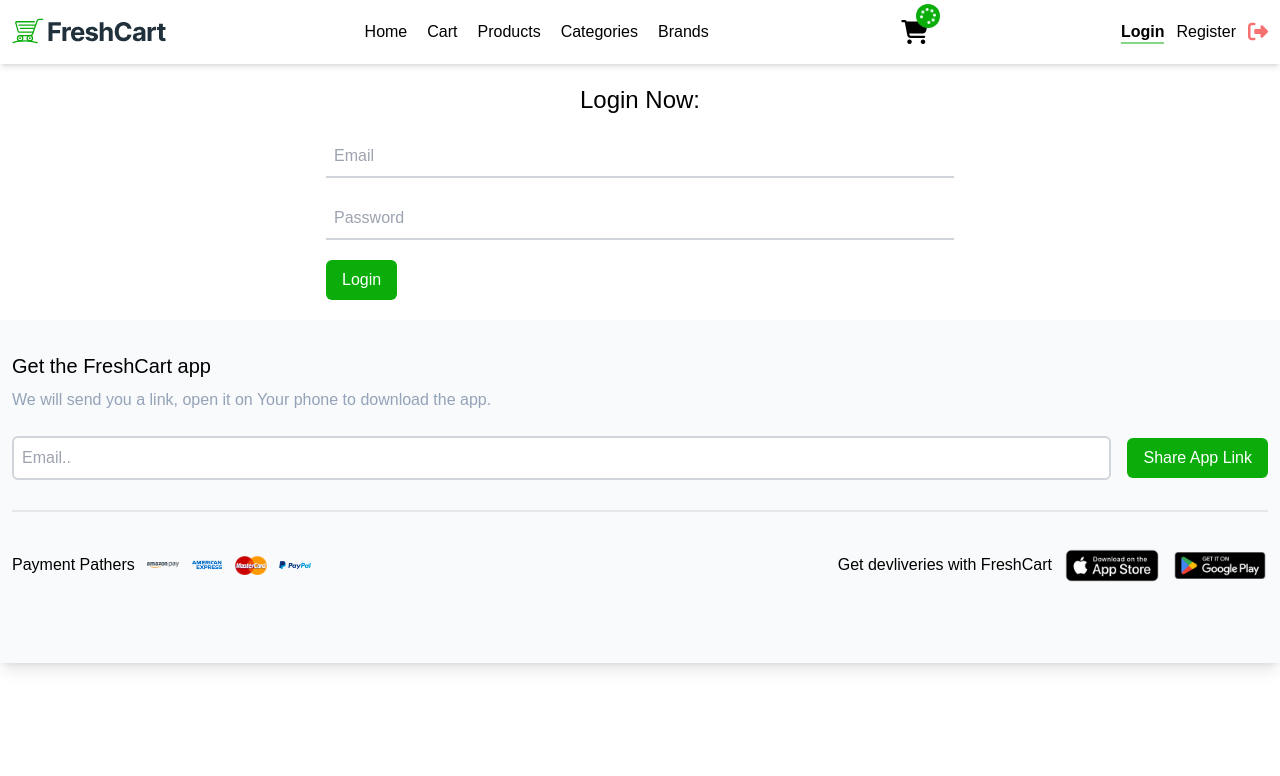
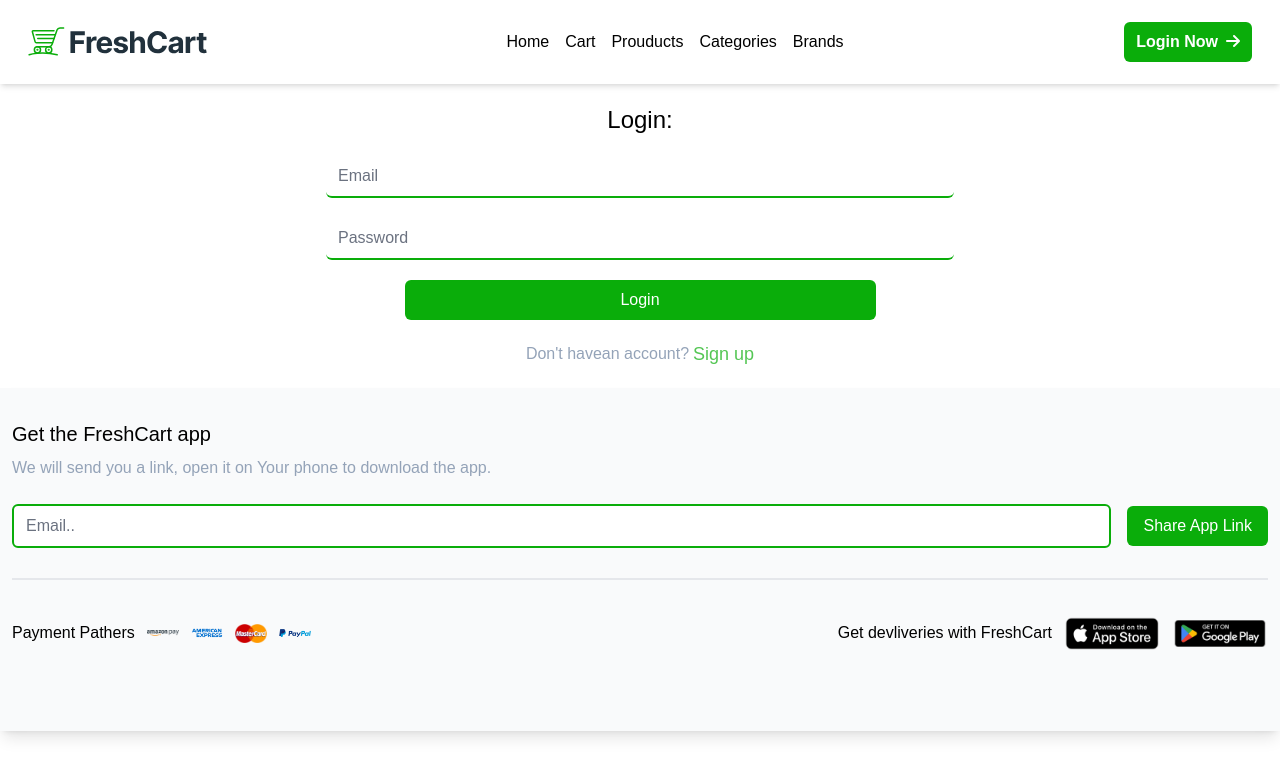
Before and after one commit to elref7i/E-commerce, a React (Vite) app: page /login in a window 1280 px wide. Shown: the top 776 px of the page. Built offline with nearby package versions, Linux system fonts and the light colour scheme; a web font is replaced by a local one.

Commit message:
Navbar Responsive

```diff
--- a/package.json
+++ b/package.json
@@ -13,6 +13,7 @@
     "@fontsource/encode-sans-expanded": "^5.1.0",
     "@fortawesome/fontawesome-free": "^6.7.1",
     "axios": "^1.7.7",
+    "flowbite-react": "^0.10.2",
     "formik": "^2.4.6",
     "hooks": "^0.3.2",
     "react": "^18.3.1",
--- a/src/App.jsx
+++ b/src/App.jsx
@@ -9,7 +9,7 @@ const router = createBrowserRouter([
     path: '/',
     element: <Layout />,
     children: [
-      { path: '/home', element: <Home /> },
+      { index: true, element: <Home /> },
       { path: '/register', element: <Signup /> },
       { path: '/login', element: <Login /> },
     ],
--- a/src/Components/Layout/Layout.jsx
+++ b/src/Components/Layout/Layout.jsx
@@ -1,12 +1,12 @@
-import Navbar from '../Navbar/Navbar';
+import NavbarWebsite from '../Navbar/NavbarWebsite';
 import Footer from '../Footer/Footer';
 import { Outlet } from 'react-router-dom';
 
 export default function Layout() {
   return (
     <>
-      <Navbar />
-      <div className="container py-5 ">
+      <NavbarWebsite />
+      <div className="container py-5">
         <Outlet></Outlet>
       </div>
       <Footer />
--- a/src/Components/Navbar/Navbar.jsx
+++ /dev/null
@@ -1,122 +0,0 @@
-import { Link, NavLink } from 'react-router-dom';
-import freshcCartLogo from '../../assets/images/freshcart-logo.svg';
-export default function Navbar() {
-  return (
-    <>
-      <nav className="py-4 shadow-md">
-        <div className="container flex justify-between ">
-          <Link className="log" to="/">
-            <img src={freshcCartLogo} alt="" className="w-full" />
-          </Link>
-          <ul className="flex items-center gap-5">
-            <li className="">
-              <NavLink
-                to="/home"
-                className={({ isActive }) => {
-                  return `nav-link ${
-                    isActive ? 'before:!w-full font-semibold' : ''
-                  }`;
-                }}
-              >
-                Home
-              </NavLink>
-            </li>
-            <li>
-              <NavLink
-                to="/cart"
-                className={({ isActive }) => {
-                  return `nav-link ${
-                    isActive ? 'before:!w-full font-semibold' : ''
-                  }`;
-                }}
-              >
-                Cart
-              </NavLink>
-            </li>
-            <li>
-              <NavLink
-                to="/products"
-                className={({ isActive }) => {
-                  return `nav-link ${
-                    isActive ? 'before:!w-full font-semibold' : ''
-                  }`;
-                }}
-              >
-                Products
-              </NavLink>
-            </li>
-            <li>
-              <NavLink
-                to="/categories"
-                className={({ isActive }) => {
-                  return `nav-link ${
-                    isActive ? 'before:!w-full font-semibold' : ''
-                  }`;
-                }}
-              >
-                Categories
-              </NavLink>
-            </li>
-            <li>
-              <NavLink
-                to="/brands"
-                className={({ isActive }) => {
-                  return `nav-link ${
-                    isActive ? 'before:!w-full font-semibold' : ''
-                  }`;
-                }}
-              >
-                Brands
-              </NavLink>
-            </li>
-          </ul>
-          <div className="cart relative cursor-pointer ">
-            <i className="fa-solid fa-cart-shopping text-2xl"></i>
-            <div className="cart-counter absolute h-6 w-6 flex items-center  justify-center rounded-full bg-primary-500 top-0 right-0 translate-x-1/2 -translate-y-1/2">
-              <i
-                className="fa-solid fa-spinner text-white h-4 w-4 animate-spin"
-                title="Wait"
-              ></i>
-            </div>
-          </div>
-          <ul className="Links flex gap-3 items-center">
-            <li>
-              <NavLink
-                to="/login"
-                className={({ isActive }) => {
-                  return `nav-link ${
-                    isActive ? 'before:!w-full font-semibold' : ''
-                  }`;
-                }}
-              >
-                Login
-              </NavLink>
-            </li>
-            <li>
-              <NavLink
-                to="/register"
-                className={({ isActive }) => {
-                  return `nav-link ${
-                    isActive ? 'before:!w-full font-semibold' : ''
-                  }`;
-                }}
-              >
-                Register
-              </NavLink>
-            </li>
-            {/*
-             ***Dark Mode
-              <li>
-
-            </li> */}
-            <li>
-              <Link to="/home" className="">
-                <i className="fa-solid fa-right-from-bracket text-xl text-red-400 hover:text-red-600 transition-colors duration-200"></i>
-              </Link>
-            </li>
-          </ul>
-        </div>
-      </nav>
-    </>
-  );
-}
--- /dev/null
+++ b/src/Components/Navbar/NavbarWebsite.jsx
@@ -0,0 +1,101 @@
+// import { Link, NavLink } from 'react-router-dom';
+import { Link, NavLink } from 'react-router-dom';
+import freshcCartLogo from '../../assets/images/freshcart-logo.svg';
+import { Navbar, NavbarCollapse, NavbarToggle } from 'flowbite-react';
+export default function NavbarWebsite() {
+  return (
+    <nav className="shadow-md py-3">
+      <Navbar rounded className="">
+        <Link to="/">
+          <img
+            src={freshcCartLogo}
+            className="mr-3 h-6 sm:h-9"
+            alt="Flowbite React Logo"
+          />
+        </Link>
+        <div className="flex  gap-5 items-center md:order-2 ">
+          {/* <div className="cart relative cursor-pointer  ">
+            <i className="fa-solid fa-cart-shopping text-2xl"></i>
+            <div className="cart-counter absolute h-6 w-6 flex items-center  justify-center rounded-full bg-primary-500 top-0 right-0 translate-x-1/2 -translate-y-1/2">
+              <i
+                className="fa-solid fa-spinner text-white h-4 w-4 animate-spin"
+                title="Wait"
+              ></i>
+            </div>
+          </div> */}
+          <NavLink
+            to="/login"
+            className={({ isActive }) => {
+              return `btn bg-primary-500 hover:bg-primary-600 px-3 py-2 font-semibold  ${
+                isActive ? '' : ''
+              }`;
+            }}
+          >
+            Login Now
+            <span className="ml-2">
+              <i className="fa-solid fa-arrow-right"></i>
+            </span>
+          </NavLink>
+          {/* <Link to="/home" className="">
+              <i className="fa-solid fa-right-from-bracket text-xl text-red-400 hover:text-red-600 transition-colors duration-200"></i>
+            </Link> */}
+          <NavbarToggle className="block lg:hidden" />
+        </div>
+        <NavbarCollapse>
+          <div className=" flex items-center py-3 md:py-0  flex-col md:flex-row gap-4">
+            <NavLink
+              to="/"
+              className={({ isActive }) => {
+                return `nav-link ${
+                  isActive ? 'before:!w-full font-semibold' : ''
+                }`;
+              }}
+            >
+              Home
+            </NavLink>
+            <NavLink
+              to="/cart"
+              className={({ isActive }) => {
+                return `nav-link  ${
+                  isActive ? 'before:!w-full font-semibold' : ''
+                }`;
+              }}
+            >
+              Cart
+            </NavLink>
+            <NavLink
+              to="/prouducts"
+              className={({ isActive }) => {
+                return `nav-link  ${
+                  isActive ? 'before:!w-full font-semibold' : ''
+                }`;
+              }}
+            >
+              Prouducts
+            </NavLink>
+            <NavLink
+              to="/categories"
+              className={({ isActive }) => {
+                return `nav-link  ${
+                  isActive ? 'before:!w-full font-semibold' : ''
+                }`;
+              }}
+            >
+              Categories
+            </NavLink>
+            <NavLink
+              to="/brands"
+              className={({ isActive }) => {
+                return `nav-link  ${
+                  isActive ? 'before:!w-full font-semibold' : ''
+                }`;
+              }}
+            >
+              Brands
+            </NavLink>
+          </div>
+        </NavbarCollapse>
+      </Navbar>
+    </nav>
+  );
+}
--- a/src/Pages/Login/Login.jsx
+++ b/src/Pages/Login/Login.jsx
@@ -2,7 +2,7 @@ import axios from 'axios';
 import { useFormik } from 'formik';
 import { useState } from 'react';
 import toast from 'react-hot-toast';
-import { useNavigate } from 'react-router-dom';
+import { Link, useNavigate } from 'react-router-dom';
 import * as Yup from 'yup';
 
 export default function Login() {
@@ -37,7 +37,7 @@ export default function Login() {
         toast.success('True');
         setIncorrectData(null);
         setTimeout(() => {
-          navigator('/home');
+          navigator('/');
         }, 2000);
       }
     } catch (error) {
@@ -58,7 +58,7 @@ export default function Login() {
   });
   return (
     <>
-      <h1 className="font-medium mb-5 text-2xl text-center">Login Now:</h1>
+      <h1 className="font-medium mb-5 text-2xl text-center">Login:</h1>
       <form className="space-y-5 w-1/2 mx-auto" onSubmit={formik.handleSubmit}>
         <div className="email space-y-1">
           <input
@@ -106,12 +106,22 @@ export default function Login() {
             ''
           )}
         </div>
+
         <button
           type="submit"
-          className="btn px-4 py-2 bg-primary-500 hover:bg-primary-600"
+          className="btn w-3/4 mx-auto block px-4 py-2 bg-primary-500 hover:bg-primary-600"
         >
           Login
         </button>
+        <div className="flex gap-1 items-center justify-center">
+          <span className="text-slate-400">Don&apos;t havean account?</span>
+          <Link
+            to="/register"
+            className="text-lg text-primary-300 hover:text-primary-600 duration-300  transition-colors"
+          >
+            Sign up
+          </Link>
+        </div>
       </form>
     </>
   );
--- a/src/Pages/Signup/Signup.jsx
+++ b/src/Pages/Signup/Signup.jsx
@@ -2,7 +2,7 @@ import axios from 'axios';
 import { useFormik } from 'formik';
 import { useState } from 'react';
 import toast from 'react-hot-toast';
-import { useNavigate } from 'react-router-dom';
+import { Link, useNavigate } from 'react-router-dom';
 import * as Yup from 'yup';
 
 export default function Signup() {
@@ -148,7 +148,7 @@ export default function Signup() {
         <div className="re-password space-y-1">
           <input
             type="password"
-            className="form-control border-b-2 w-full"
+            className="form-control  w-full"
             placeholder="rePassword"
             name="rePassword"
             value={formik.values.rePassword}
@@ -185,10 +185,19 @@ export default function Signup() {
         </div>
         <button
           type="submit"
-          className="btn px-4 py-2 bg-primary-500 hover:bg-primary-600"
+          className="btn w-3/4 mx-auto block px-4 py-2 bg-primary-500 hover:bg-primary-600"
         >
-          Register
+          Sign Up
         </button>
+        <div className="flex gap-1 items-center justify-center">
+          <span className="text-slate-400">Don&apos;t havean account?</span>
+          <Link
+            to="/login"
+            className="text-lg text-primary-300 hover:text-primary-600 duration-300  transition-colors"
+          >
+            Login
+          </Link>
+        </div>
       </form>
     </>
   );
--- a/src/index.css
+++ b/src/index.css
@@ -3,10 +3,10 @@
 @tailwind utilities;
 @layer components {
   .nav-link {
-    @apply relative before:absolute before:w-0 hover:before:w-full before:h-[2px] before:bg-primary-200 before:-bottom-1 before:left-0 before:transition-[width] before:duration-300;
+    @apply relative w-fit text-base font-medium  before:absolute before:w-0 hover:before:w-full before:h-[2.5px] before:bg-primary-200 before:-bottom-1 before:left-0 before:transition-[width] before:duration-300;
   }
   .form-control {
-    @apply focus:border-primary-300  focus:caret-primary-500 px-2 py-2   border-solid border-gray-300 focus:outline-none transition-colors duration-300;
+    @apply rounded-md border-b-2 border-0 focus:ring-0 focus:outline-none  border-primary-500 focus:border-primary-700 focus:ring-offset-0;
   }
   .btn {
     @apply rounded-md text-white text-nowrap  transition-colors duration-300;
--- a/tailwind.config.js
+++ b/tailwind.config.js
@@ -1,6 +1,7 @@
+import flowbite from 'flowbite-react/tailwind';
 /** @type {import('tailwindcss').Config} */
 export default {
-  content: ['./index.html', './src/**/*.{js,ts,jsx,tsx}'],
+  content: ['./index.html', './src/**/*.{js,ts,jsx,tsx}', flowbite.content()],
   theme: {
     container: {
       center: true,
@@ -27,5 +28,5 @@ export default {
       },
     },
   },
-  plugins: [],
+  plugins: [flowbite.plugin()],
 };
```
Also changed, not shown: 1 other file (tests, documents, lock files or other folders).
